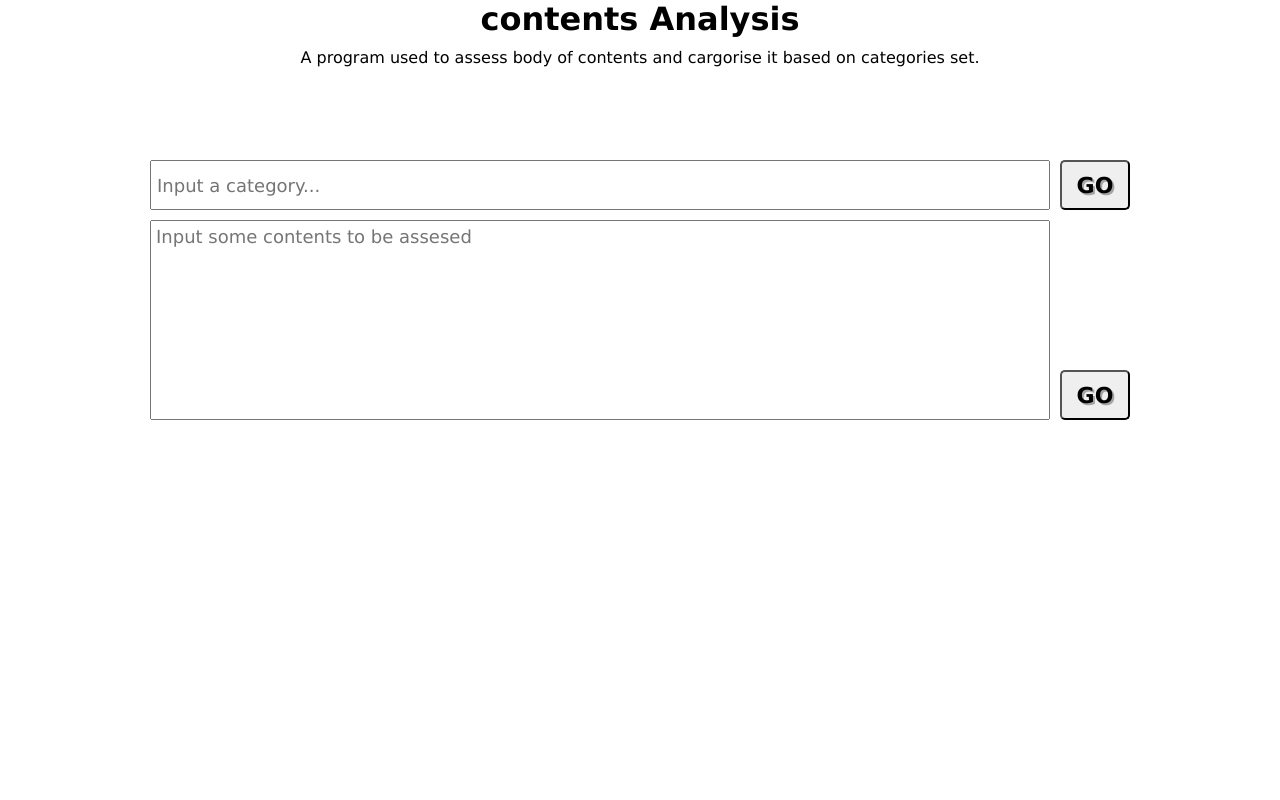
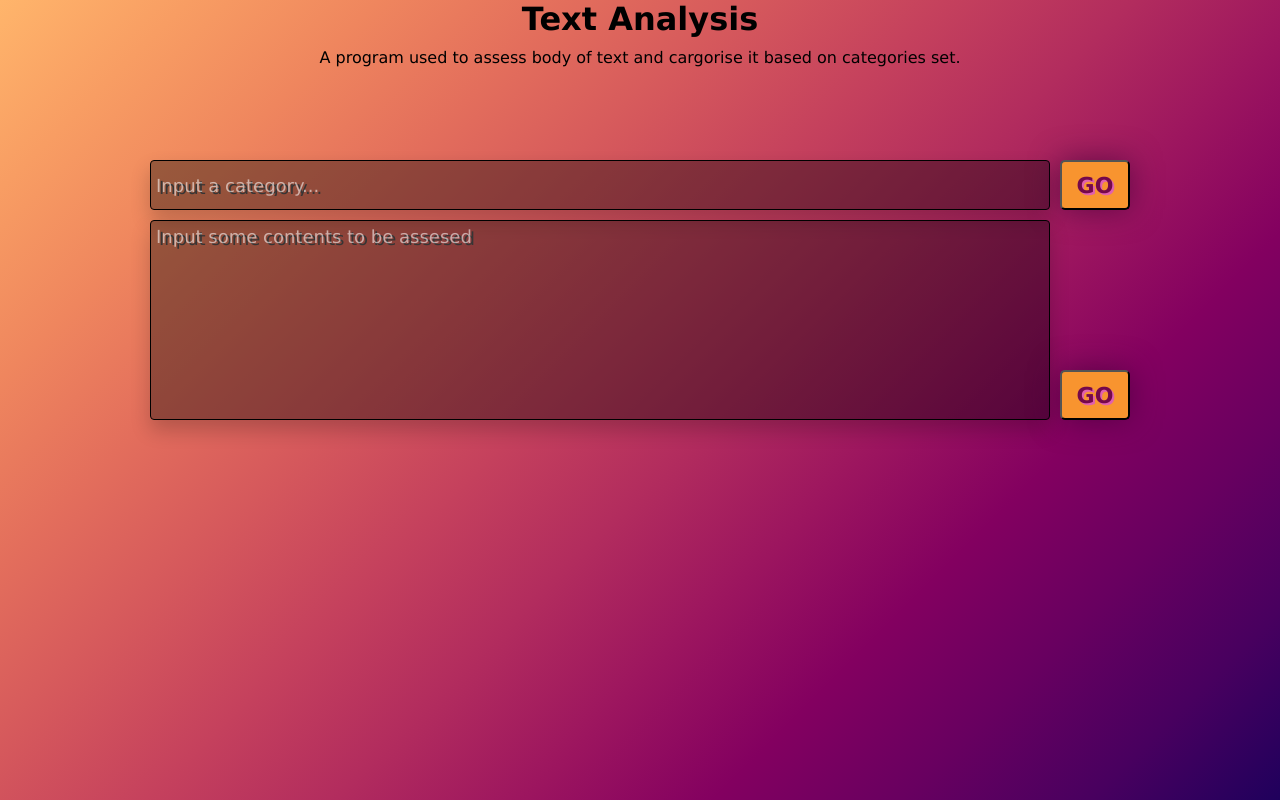
Before and after one commit to hmilly/text-analysis, a React (Create React App) app: page / in a window 1280 px wide. Built offline with nearby package versions, Linux system fonts and the light colour scheme.

Commit message:
updated css

```diff
--- a/src/App.js
+++ b/src/App.js
@@ -43,9 +43,9 @@
   return (
     <div className="App">
       <header>
-        <h1>contents Analysis</h1>
+        <h1>Text Analysis</h1>
         <p>
-          A program used to assess body of contents and cargorise it based on
+          A program used to assess body of text and cargorise it based on
           categories set.
         </p>
         <h2 className="error">{err}</h2>
--- a/src/App.scss
+++ b/src/App.scss
@@ -3,29 +3,39 @@
   margin: 0;
   padding: 0;
   font-family: Verdana, Tahoma, sans-serif;
-}
 
-#root {
-  height: 100vh;
-  width: 100vw;
 }
 
 .App {
   display: grid;
-  min-height: 100vh;
-  width: 100vw;
   grid-template-columns: 1fr;
-  grid-template-rows: 130px 300px auto;
+  grid-template-rows: 130px 300px 1fr;
   gap: 10px;
+  height: 100vh;
   justify-items: center;
-  position: fixed;
+  background: linear-gradient(
+    315deg,
+    #1f005c,
+    #48005f,
+    #680060,
+    #830060,
+    #9c155f,
+    #b22c5e,
+    #c5415d,
+    #d5585c,
+    #e36e5c,
+    #ef865e,
+    #f89d63,
+    #ffb56b
+  );
   header {
     text-align: center;
     p {
       margin: 10px;
     }
     .error {
-      color: red;
+      color: rgb(255, 208, 208);
+      text-shadow: 2px 2px crimson;
     }
   }
   form {
@@ -34,49 +44,82 @@
     grid-template-rows: 50px 1fr;
     gap: 10px;
     margin: 20px;
-
-    textarea, input {
+    textarea,
+    input {
       font-size: 18px;
       padding: 5px;
       resize: none;
+      background-color: rgba(0, 0, 0, 0.37);
+      color: white;
+      text-shadow: 3px 2px #363535;
+      border-radius: 4px;
+      border: solid black 1px;
+      box-shadow: 0 10px 20px rgba(0, 0, 0, 0.2);
+      &::placeholder {
+        color: rgba(255, 255, 255, 0.562);
+      }
     }
     button {
       cursor: pointer;
-      color: black;
-      border-radius: 5px;
+      color: #75084b;
+      background-color: #f8942f;
       font-weight: bold;
       font-size: 22px;
-      text-shadow: 2px 2px rgb(163, 164, 165);
+      border-radius: 5px;
       height: 50px;
       align-self: end;
-    }
-    button:hover{
-      background-color: rgba(173, 216, 230, 0.575);
-      font-size: 24px;
+      box-shadow: 0 0 30px rgba(58, 3, 53, 0.596);
+      text-shadow: 2px 2px #e060af;
+      transition: 0.3s;
+      &:hover {
+        color: black;
+        font-size: 24px;
+        box-shadow: 0 0 30px rgba(58, 3, 19, 0.986);
+      }
+      &:active {
+        font-size: 20px;
+        box-shadow: 0 0 30px rgba(156, 104, 6, 0.986);
+      }
     }
   }
 
   .Table {
     display: grid;
-    min-height: 0;
-    grid-template-columns: minmax(auto, 1200px);
-    grid-template-rows: auto;
-    grid-auto-flow: row;
+    grid-template-columns: minmax(400px, 1200px);
+    grid-auto-rows: 1fr;
     overflow: scroll;
     margin: 0 15px;
     gap: 10px;
+    &::-webkit-scrollbar {
+      width: 6px;
+      height: 0;
+      padding: 2px;
+    }
+    &::-webkit-scrollbar-thumb {
+      background: rgb(182, 182, 182);
+      border-radius: 10px;
+    }
     .col {
-
+      color: white;
+      text-shadow: 3px 2px #363535;
+      border-radius: 4px;
+      background-color: rgba(0, 0, 0, 0.247);
       h2 {
         text-align: center;
+        color: rgb(153, 248, 248);
+        background-color: rgba(0, 0, 0, 0.582);
       }
       section {
         display: grid;
         grid-template-columns: 0.8fr 0.2fr;
-        grid-template-rows: auto;
         gap: 10px;
-        border: solid 1px black;
-        padding: 5px 10px;
+        border-bottom: solid 1px rgba(17, 5, 63, 0.596);
+        background-color: rgba(0, 0, 0, 0.116);
+        padding: 10px;
+        align-items: start;
+        p {
+          display: block;
+        }
         p:nth-child(2) {
           border-left: solid 1px black;
           text-align: center;
```
